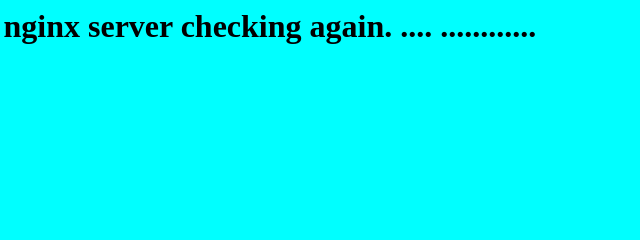
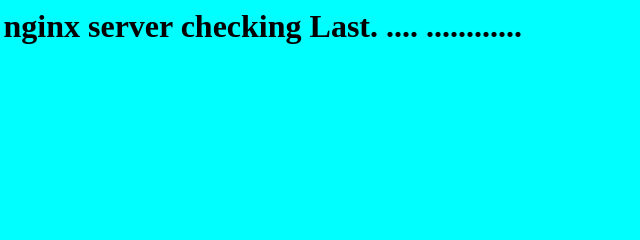
Before and after one commit to kush95300/test-nginx, a plain HTML site: page website/index.html in a window 1280 px wide. Shown: the top 240 px of the page, 171-811 px from the left. Drawn offline with Linux system fonts and the light colour scheme.

Commit message:
checking last

```diff
--- a/website/index.html
+++ b/website/index.html
@@ -1,6 +1,6 @@
 
 <body bgcolor='aqua'>
-<h1>testing over nginx server checking again. .... ............ </h1>
+<h1>testing over nginx server checking Last. .... ............ </h1>
 <br>
 <br>
 <br>
```
Also changed, not shown: 1 other file.
